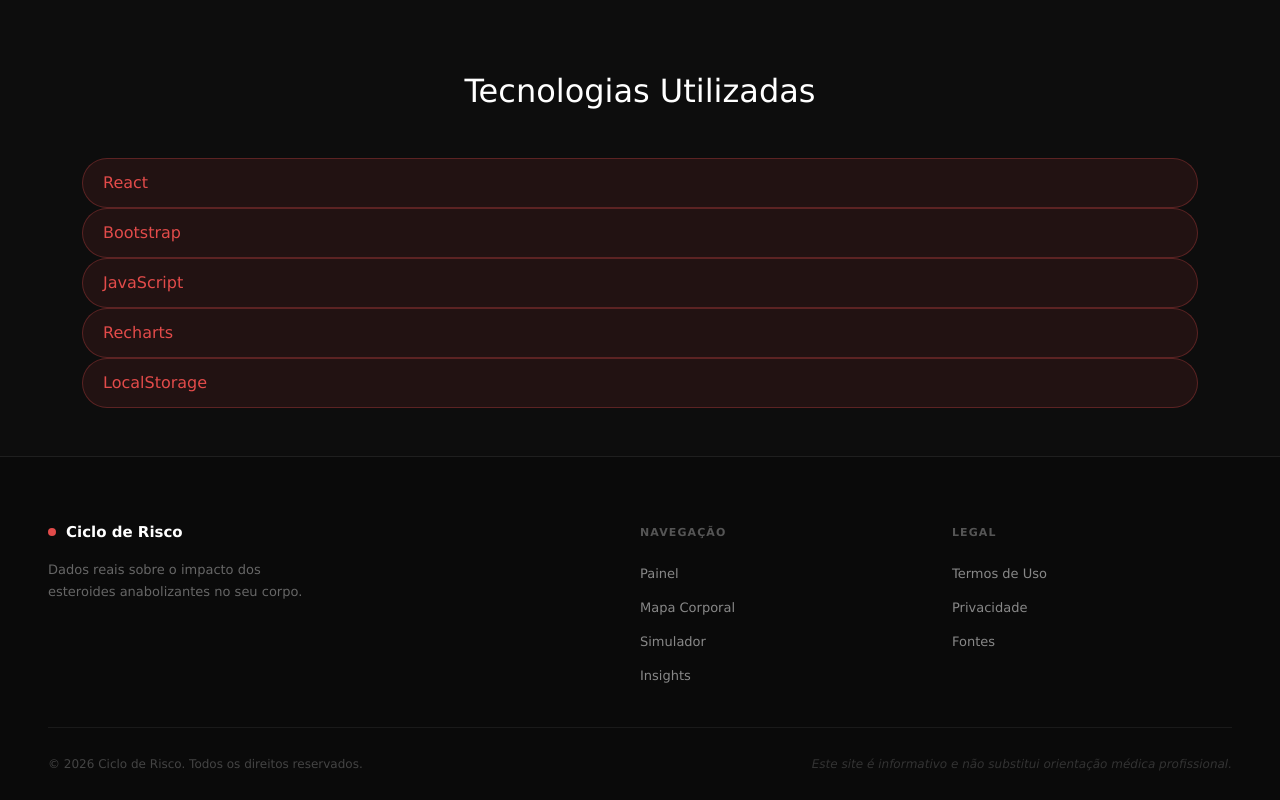
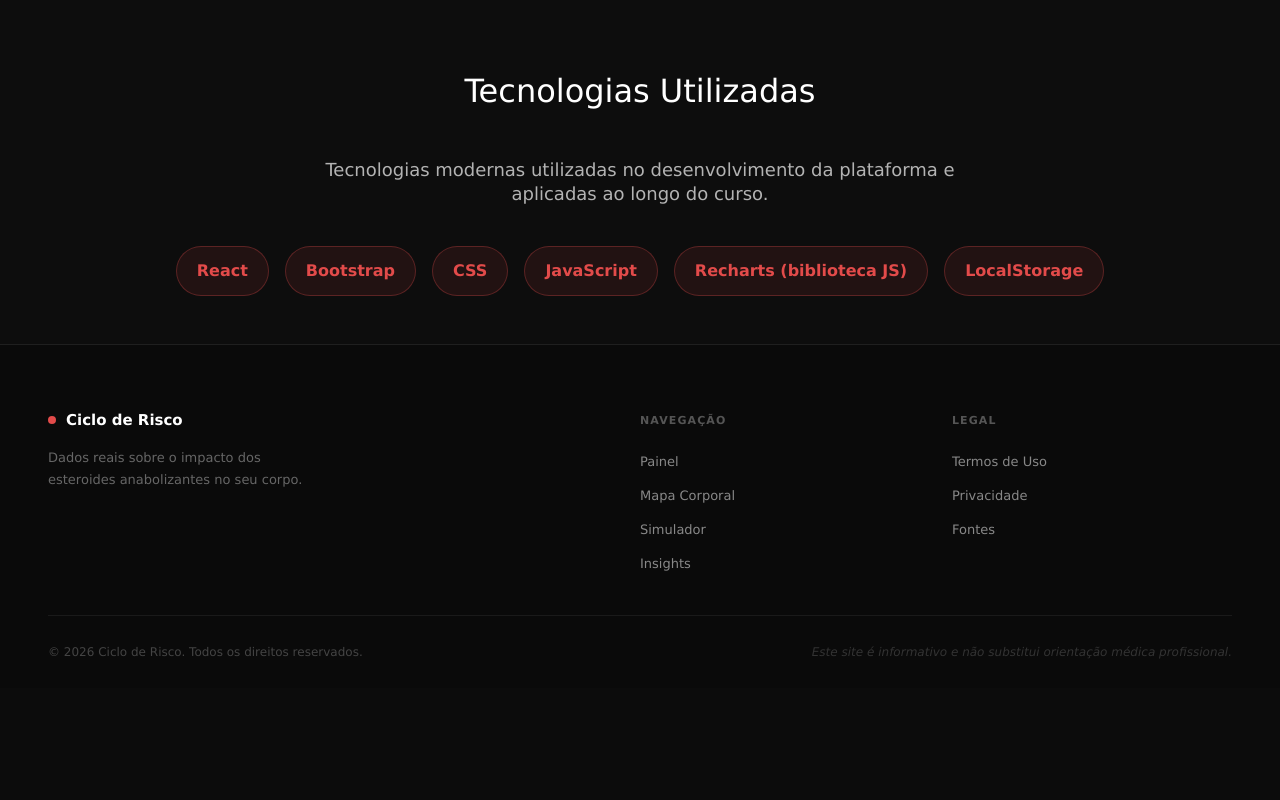
Before and after one commit to Sophia-Coelho/ChallengeFIAP, a React (Vite) app: page /sobre in a window 1280 px wide. Shown: the part 878-1678 px from the top of the page. After the commit the page ends 1566 px from the top, so only its background shows below. Built offline with nearby package versions, Linux system fonts and the light colour scheme.

Commit message:
Ajustes de layout do component StacksUsadas

```diff
--- a/src/components/sobreProjeto/StacksUsadas.jsx
+++ b/src/components/sobreProjeto/StacksUsadas.jsx
@@ -1,3 +1,5 @@
+
+
 function StacksUsadas() {
   return (
     <section className="technologies-section py-5">
@@ -8,12 +10,18 @@
           Tecnologias Utilizadas
         </h2>
 
+        <p className="text-center tech-description">
+          Tecnologias modernas utilizadas no desenvolvimento
+          da plataforma e aplicadas ao longo do curso.
+        </p>
+
         <div className="tech-grid">
 
           <div className="tech-badge">React</div>
           <div className="tech-badge">Bootstrap</div>
+          <div className="tech-badge">CSS</div>
           <div className="tech-badge">JavaScript</div>
-          <div className="tech-badge">Recharts</div>
+          <div className="tech-badge">Recharts (biblioteca JS)</div>
           <div className="tech-badge">LocalStorage</div>
 
         </div>
--- a/src/pages/Sobre.jsx
+++ b/src/pages/Sobre.jsx
@@ -3,7 +3,7 @@
 
 import "../style/sobre.css";
 import "../style/cardMembros.css";
-import "../style/StacksUsadas.css"
+import "../style/stacksUsadas.css"
 
 export default function Layout() {
     return (
--- a/src/style/stacksUsadas.css
+++ b/src/style/stacksUsadas.css
@@ -1,3 +1,21 @@
+.tech-grid {
+  display: flex;
+
+  flex-wrap: wrap;
+
+  gap: 16px;
+
+  justify-content: center;
+}
+
+.tech-description {
+  color: var(--color-muted);
+
+  max-width: 700px;
+
+  margin: 0 auto 40px auto;
+}
+
 .tech-badge {
   background: rgba(226, 75, 74, 0.1);
 
@@ -8,4 +26,16 @@
   border-radius: 999px;
 
   color: var(--color-primary);
+
+  font-weight: 600;
+
+  transition: 0.3s;
 }
+
+.tech-badge:hover {
+  transform: translateY(-3px);
+
+  background: rgba(226, 75, 74, 0.2);
+
+  border-color: var(--color-primary);
+}
```
